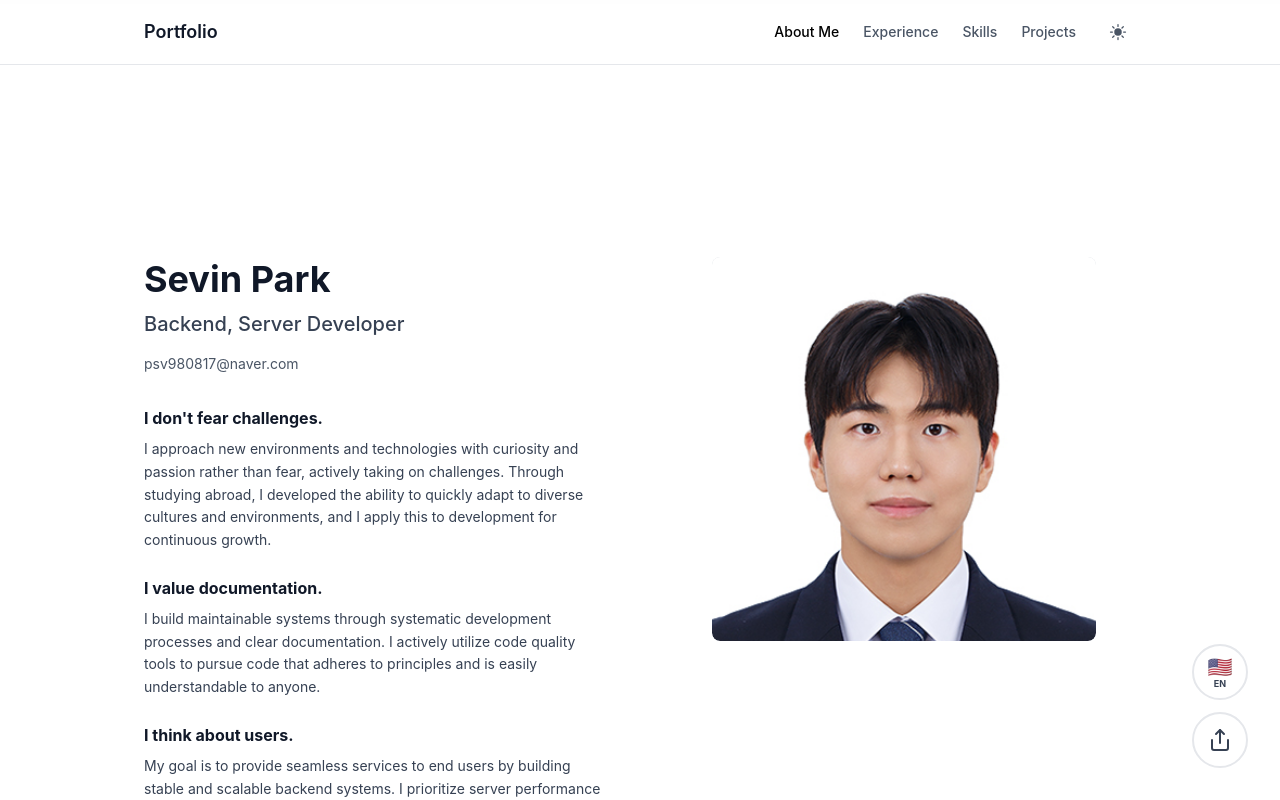
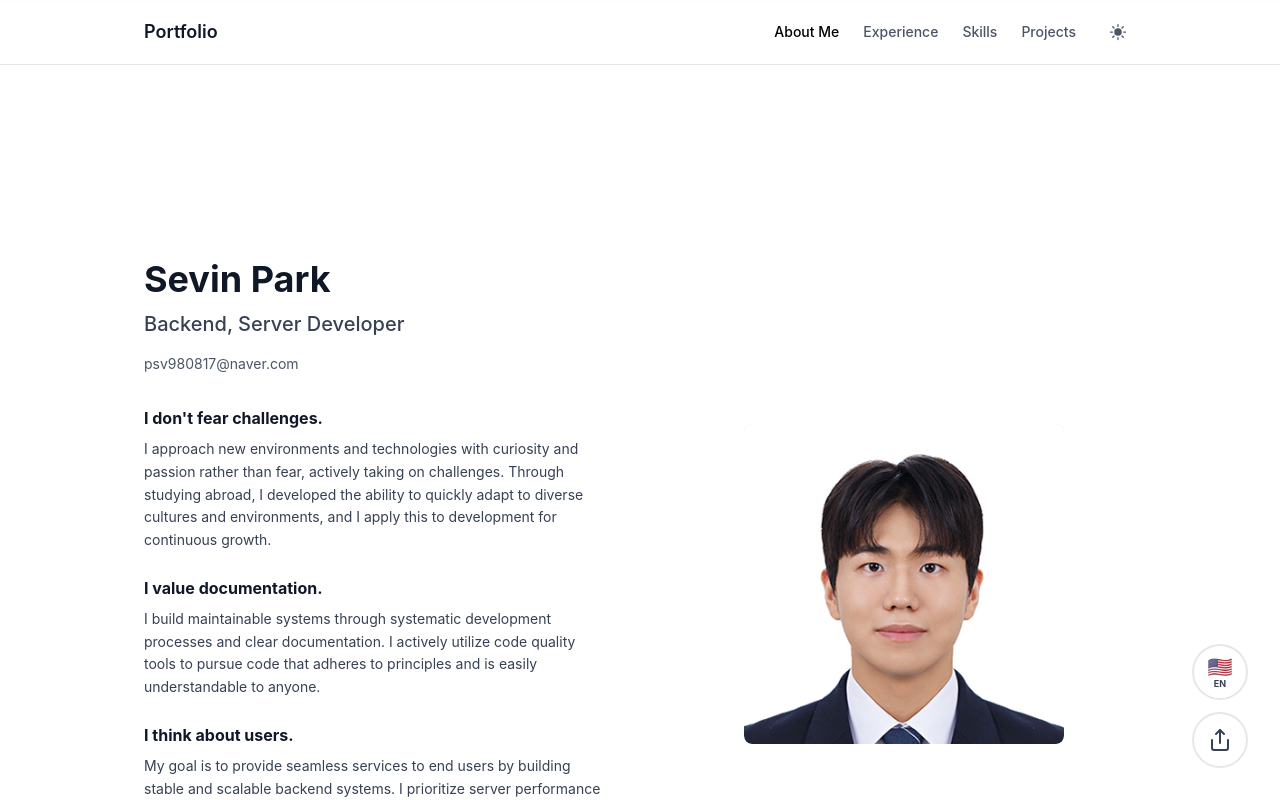
Before and after one commit to sevineleven/portfolio, a Next.js app: page /en in a window 1280 px wide. Shown: the top 800 px of the page. Built offline with nearby package versions, Linux system fonts and the light colour scheme; a web font is replaced by a local one.

Commit message:
style: Hero 섹션 프로필 이미지 크기 조정 및 중앙 정렬
- 데스크톱에서 프로필 이미지 크기 축소 (max-w-sm -> max-w-xs)
- 오른쪽 열의 프로필 이미지를 세로 중앙 정렬

```diff
--- a/components/sections/Hero.tsx
+++ b/components/sections/Hero.tsx
@@ -18,7 +18,7 @@ export default function Hero({ locale }: HeroProps) {
       className="min-h-[85vh] flex items-center"
       variant="default"
     >
-      <div className="flex flex-col gap-8 md:flex-row md:items-start md:gap-16">
+      <div className="flex flex-col gap-8 md:flex-row md:items-center md:gap-16">
         <div className="flex-1">
           <div className="mb-8 flex flex-col md:flex-row md:items-start md:gap-6">
             <div className="flex-1">
@@ -78,9 +78,9 @@ export default function Hero({ locale }: HeroProps) {
             <LinkedInButton url={personalInfo.linkedin} />
           </div>
         </div>
-        {/* 데스크톱에서만 사진을 오른쪽에 배치 */}
-        <div className="hidden md:block flex-1">
-          <div className="aspect-square w-full max-w-sm mx-auto rounded-lg bg-gray-200 dark:bg-slate-800/50 overflow-hidden relative">
+        {/* 데스크톱에서만 사진을 오른쪽에 배치 - 오른쪽 열의 세로 중앙 정렬 */}
+        <div className="hidden md:flex flex-1 items-center justify-center">
+          <div className="aspect-square w-full max-w-xs rounded-lg bg-gray-200 dark:bg-slate-800/50 overflow-hidden relative">
             {personalInfo.profileImage ? (
               <Image
                 src={personalInfo.profileImage}
--- a/package.json
+++ b/package.json
@@ -1,6 +1,6 @@
 {
   "name": "portfolio",
-  "version": "1.11.0",
+  "version": "1.11.1",
   "private": true,
   "scripts": {
     "dev": "next dev",
```
Also changed, not shown: 1 other file (tests, documents, lock files or other folders). Lines whose indentation alone changed are shown as unchanged.
